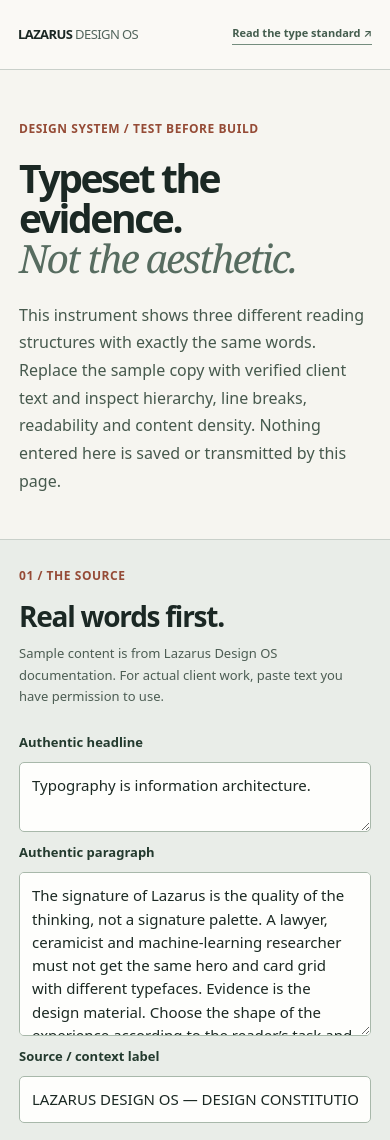
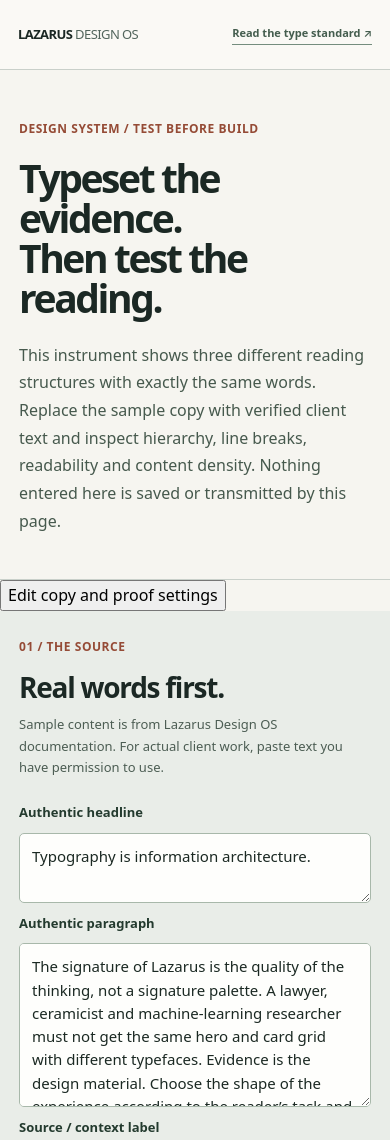
Before and after one commit to AzrielChoerulHakim/lazarus-design-os, a plain HTML site: page type-lab/index.html in a window 390 px wide. Shown: the top 1140 px of the page. Drawn offline with Linux system fonts and the light colour scheme.

Commit message:
type lab: remove generic serif hero trope and expose mobile-first proofing controls

```diff
--- a/type-lab/index.html
+++ b/type-lab/index.html
@@ -20,11 +20,12 @@
   <main>
     <div class="intro">
       <span class="chapter">DESIGN SYSTEM / TEST BEFORE BUILD</span>
-      <h1>Typeset the evidence.<br><em>Not the aesthetic.</em></h1>
+      <h1>Typeset the evidence.<br><span>Then test the reading.</span></h1>
       <p>This instrument shows three different reading structures with exactly the same words. Replace the sample copy with verified client text and inspect hierarchy, line breaks, readability and content density. Nothing entered here is saved or transmitted by this page.</p>
     </div>
 
     <div class="workbench">
+      <button type="button" id="controls-toggle" class="mobile-edit" aria-controls="controls" aria-expanded="false">Edit copy and proof settings</button>
       <form id="controls" class="controls" aria-label="Typography specimen inputs">
         <div class="control-heading">
           <span>01 / THE SOURCE</span>
@@ -61,6 +62,7 @@
           <p>Check actual client screenshots at 320–1440 CSS px, browser zoom 200%, reflow, text spacing overrides, contrast, font loading and real devices. Type choices need client-specific reasons.</p>
         </div>
         <button id="reset" type="button" class="reset">Restore example</button>
+        <button id="controls-done" type="button" class="mobile-done">View the specimens</button>
       </form>
 
       <section id="proofs" class="proofs" aria-label="Three typography specimens">
```
